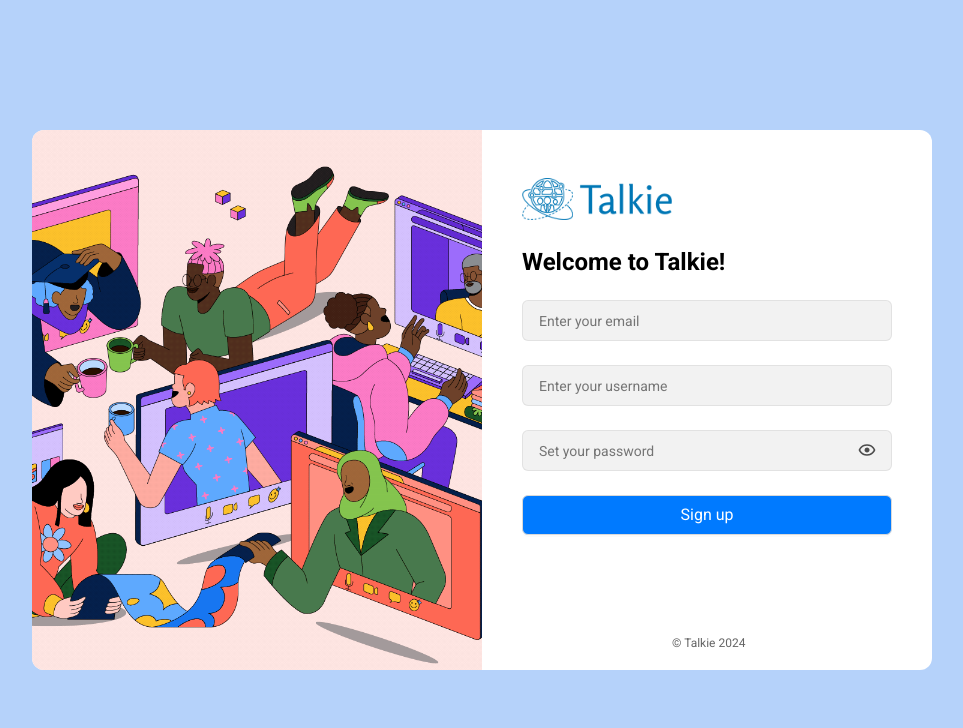
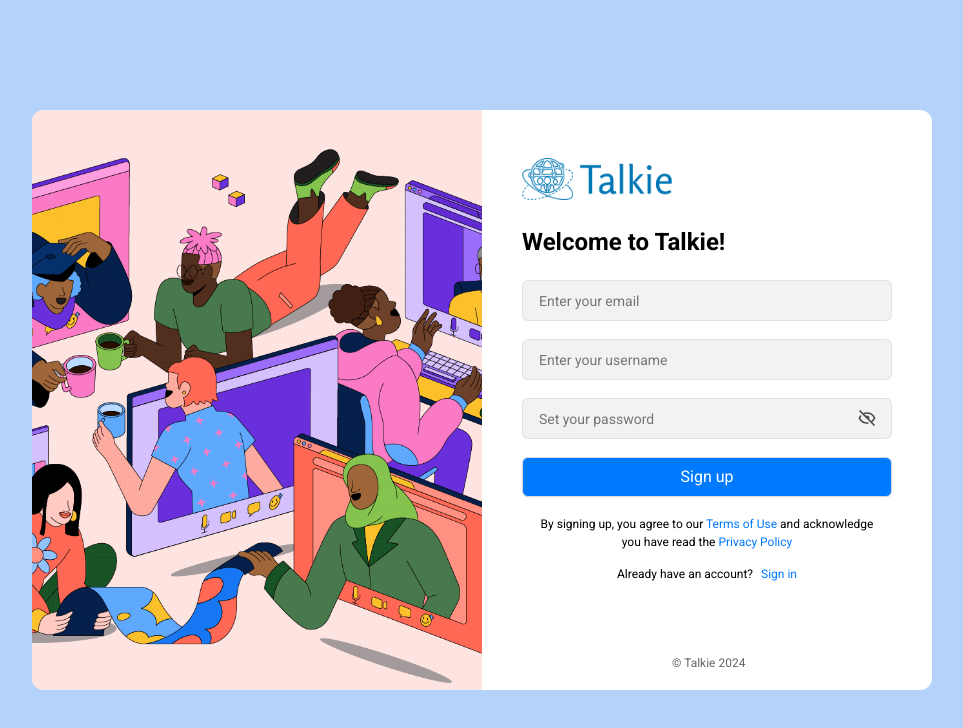
Before and after one commit to melibayev/talkie, a React (Create React App) app: page /register in a window 1280 px wide. Shown: the top 728 px of the page, without its empty margins (158-1121 px from the left). Built offline with nearby package versions, Linux system fonts and the light colour scheme.

Commit message:
update login and register page

```diff
--- a/src/components/layout/index.js
+++ b/src/components/layout/index.js
@@ -6,8 +6,8 @@ const Layout = () => {
   return (
     <>
       <Header />
-        <Aside />
-      <Outlet />
+      <Aside />
+        <Outlet />
       <Footer />
     </>
   )
--- a/src/pages/Login/Login.jsx
+++ b/src/pages/Login/Login.jsx
@@ -1,5 +1,5 @@
 import { Fragment, useState } from "react"
-import { NavLink } from "react-router-dom";
+import { NavLink, useNavigate } from "react-router-dom";
 import { useForm } from "react-hook-form";
 import Cookies from "js-cookie";
 
@@ -27,7 +27,7 @@ const [loading, setLoading] = useState([]);
 const [ haveError, setHaveError ] = useState(false)
 const [ error, setError ] = useState('')
 const { authenticated, setAuthenticated } = useAuth()
-console.log(authenticated);
+const navigate = useNavigate()
 const submit = async (data) => {
     try {
       await loginValidation.validate(data);
@@ -38,6 +38,7 @@ const submit = async (data) => {
         let res = await request.post('Auth/login', data);
         Cookies.set(TOKEN, res.data.token)
         setAuthenticated(true)
+        navigate('/profile')
         console.log(authenticated);
         console.log(res);
       } catch (error) {
@@ -78,7 +79,7 @@ const stopLoading = (index) => {
                             <div className={styles['password']}>
                                 <input type={passwordShow ? 'text' : 'password'} placeholder="Password" {...register('password', { required: true })}/>
                                 <div onClick={() => setPasswordShow(!passwordShow)}>
-                                    { passwordShow ? <BiHide /> : <BiShow /> }
+                                    { passwordShow ? <BiShow /> : <BiHide /> }
                                 </div>
                             </div>
                             <div className={styles['form-info-extra']}>
--- a/src/pages/Register/Register.jsx
+++ b/src/pages/Register/Register.jsx
@@ -1,5 +1,5 @@
 import { BiShow, BiHide } from "react-icons/bi";
-import { ToastContainer, toast } from 'react-toastify';
+import { toast } from 'react-toastify';
 import 'react-toastify/dist/ReactToastify.css';
 import styles from './Register.module.scss'
 
@@ -10,7 +10,7 @@ import { useForm } from "react-hook-form";
 import registerValidation from "../../validation/registerValidation";
 import { request } from "../../server/request";
 import { Button } from "antd";
-import { useNavigate } from "react-router-dom";
+import { NavLink, useNavigate } from "react-router-dom";
 
 const Register = () => {
 const {
@@ -42,7 +42,7 @@ const submit = async (data) => {
       } catch (error) {
         stopLoading(0)
         setHaveError(true);
-        setError('Your account is not found. Check your username and password');
+        setError('Username has already taken.');
       }
     } catch (validationError) {
       stopLoading(0)
@@ -81,13 +81,20 @@ const stopLoading = (index) => {
                             <div className={styles['password']}>
                                 <input type={passwordShow ? 'text' : 'password'} placeholder="Set your password" {...register('password', { required: true })} />
                                 <div onClick={() => setPasswordShow(!passwordShow)}>
-                                    { passwordShow ? <BiHide /> : <BiShow /> }
+                                    { passwordShow ? <BiShow /> : <BiHide /> }
                                 </div>
                             </div>
                             <Button htmlType="submit" loading={loading[0]} className={styles['form-info-button']}>
                                 Sign up
                             </Button>
                         </form>
+                        <div className={styles['form-info-agreement']}>
+                            <p>By signing up, you agree to our <NavLink to={'https://www.termsandconditionsgenerator.com/live.php?token=pJjEvK4QUkIgpv4zETXIJ2rKdHWwYwIY'} target='_blank'>Terms of Use</NavLink> and acknowledge you have read the <NavLink to={'https://www.freeprivacypolicy.com/live/92e6233a-24a5-4e98-bb49-d75ee49e921b'} target='_blank'>Privacy Policy</NavLink></p>
+                        </div>
+                        <div className={styles['form-info-sign-up-message']}>
+                            <p>Already have an account?</p>
+                            <NavLink to={'/login'}>Sign in</NavLink>
+                        </div>
                         <div className={styles['form-info-error-message']}>{haveError ? error : ''}</div>
                         <div className={styles['form-info-credits']}>
                             © Talkie 2024
--- a/src/pages/Register/Register.module.scss
+++ b/src/pages/Register/Register.module.scss
@@ -15,7 +15,7 @@
     display: grid;
     grid-template-columns: 1fr 1fr;
     max-width: 900px;
-    height: 540px;
+    height: 580px;
     border-radius: 12px;
     background-color: #fff;
     .password {
@@ -42,7 +42,7 @@
         form  {
             display: flex;
             flex-direction: column;
-            row-gap: 24px;
+            row-gap: 18px;
             margin-top: 24px;
         }
         input {
@@ -78,11 +78,21 @@
             height: 40px;
             font-size: 16px;
             border-radius: 6px;
-            margin-bottom: 24px;
+            margin-bottom: 18px;
             color: #fff;
             background-color: rgba(0, 122, 255, 1);
             span {
                 color: #fff;
+            }
+        }
+        &-agreement {
+            padding: 0 10px;
+            font-size: 12px;
+            margin-bottom: 16px;
+            line-height: 18px;
+            text-align: center;
+            a {
+                color: rgba(0, 122, 255, 1);
             }
         }
         &-sign-up-message {
@@ -91,6 +101,7 @@
             justify-content: center;
             column-gap: 8px;
             font-size: 12px;
+            margin-bottom: 18px;
             a {
                 color: rgba(0, 122, 255, 1);
             }
--- a/src/validation/registerValidation.js
+++ b/src/validation/registerValidation.js
@@ -11,7 +11,7 @@ const validationSchema = Yup.object().shape({
   password: Yup.string()
     .required('Password is required')
     .matches(
-      /^(?=.*[a-z])(?=.*[A-Z])(?=.*\d)(?=.*[!@#$%^&*()_+{}\[\]:;<>,.?~\\/-])[A-Za-z\d!@#$%^&*()_+{}\[\]:;<>,.?~\\/-]{8,}$/,
+      /^(?=.*[a-z])(?=.*[A-Z])(?=.*\d)(?=.*[!@#$%^&*()_+{}\[\]:;<>,.?~\\/-])[A-Za-z\d!@#$%^&*()_+{}\[\]:;<>,.?~\\/-]{4,}$/,
       'Password must contain at least 4 characters, including uppercase-lowercase letters, number and symbol.'
     ),
 });
```
